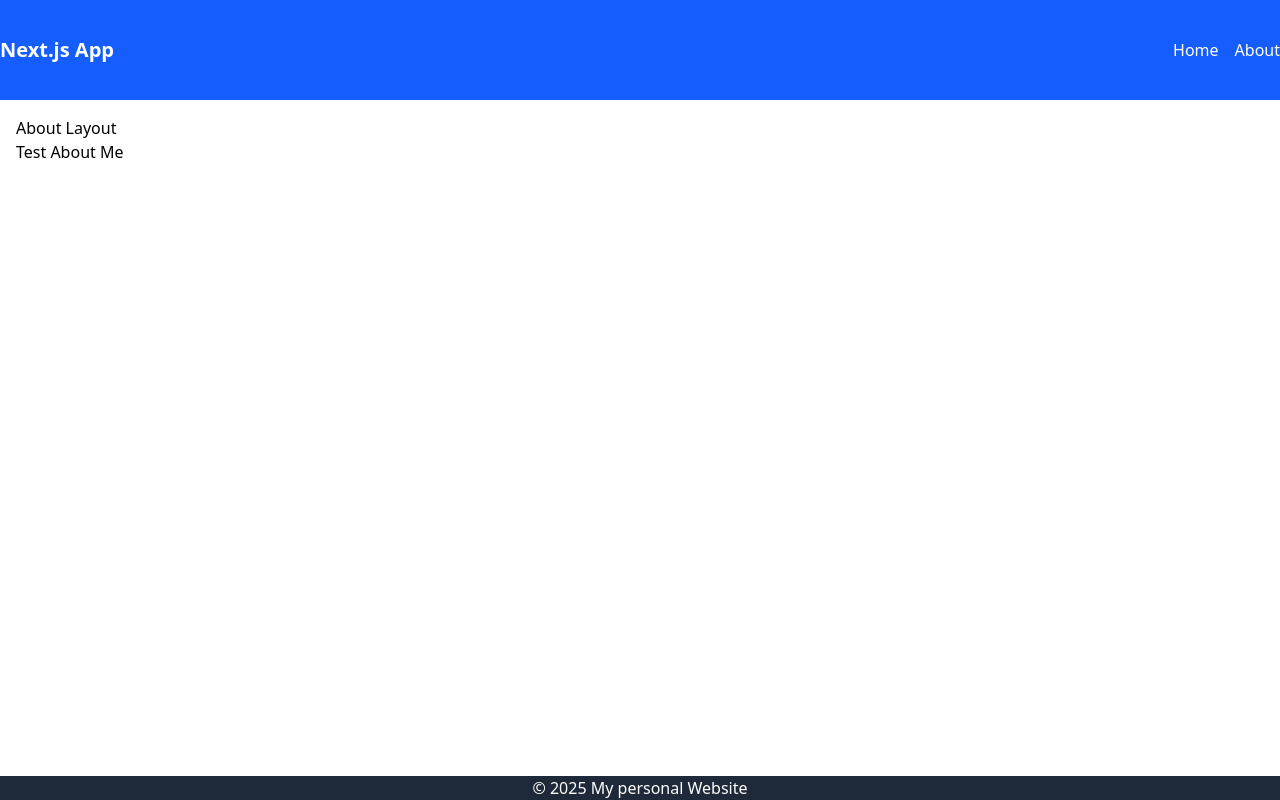
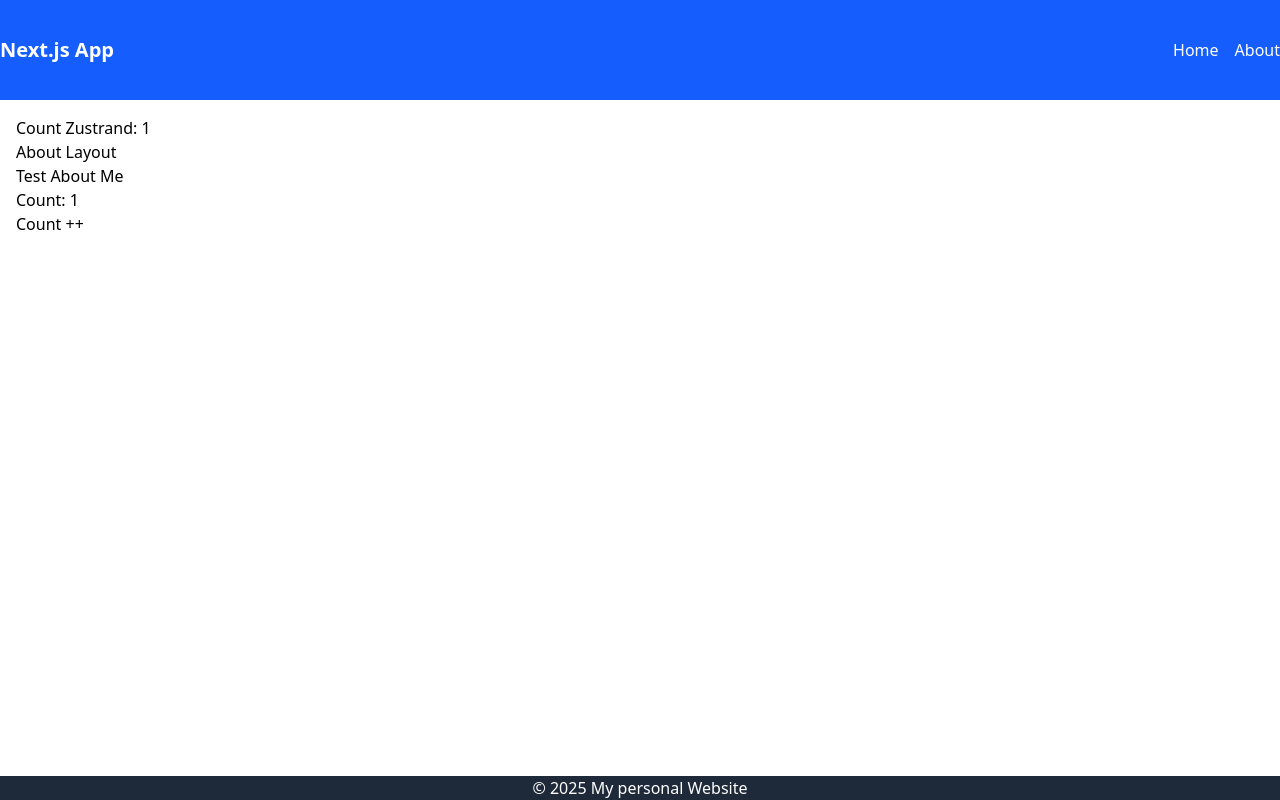
Before and after one commit to TantowiPutra/belajar-next-js-app-router, a Next.js app: page /about in a window 1280 px wide. Built offline with nearby package versions, Linux system fonts and the light colour scheme.

Commit message:
tugas day-13: React Context Native/Using Zustrand

```diff
--- a/app/(admin)/about/page.tsx
+++ b/app/(admin)/about/page.tsx
@@ -1,7 +1,14 @@
+"use client"
+
+import { dataStore } from "@/store/datastore";
 export default function About() {
+    const { count, inc } = dataStore();
+
     return (
         <div>
             Test About Me
+            <p>{`Count: ${count}`}</p>
+            <button onClick={() => inc()}>Count ++</button>
         </div>
     );
 }
--- a/app/layout.tsx
+++ b/app/layout.tsx
@@ -2,6 +2,7 @@ import type { Metadata } from "next";
 import { Geist, Geist_Mono } from "next/font/google";
 import "./globals.css";
 import MainLayout from "@/layout";
+import { CountProvider } from "@/context";
 
 const geistSans = Geist({
   variable: "--font-geist-sans",
@@ -26,9 +27,11 @@ export default function RootLayout({
   return (
     <html lang="en" suppressHydrationWarning>
       <body className={`${geistSans.variable} ${geistMono.variable}`}>
-        <MainLayout>
-          {children}
-        </MainLayout>
+        <CountProvider>
+          <MainLayout>
+              {children}
+          </MainLayout>
+        </CountProvider>
       </body>
     </html>
   );
--- a/app/page.tsx
+++ b/app/page.tsx
@@ -1,8 +1,13 @@
+"use client"
+
 import Image from 'next/image'
 import styles from './page.module.css'
 // import { useCount } from '@/context'
+import { dataStore } from '@/store/datastore'
 
 export default function Home() {
+  const { inc } = dataStore();
+
   return (
     <div className={styles.page}>
       <main className={styles.main}>
@@ -16,6 +21,7 @@ export default function Home() {
           height={38}
           priority
         />
+        <button onClick={() => (inc())}>Count ++</button>
       </main>
       <footer className={styles.footer}>
         <a
--- /dev/null
+++ b/context/index.tsx
@@ -0,0 +1,18 @@
+"use client"
+
+import { createContext, useContext, useState, ReactNode } from "react"
+
+const CountContext = createContext<any>(null);
+
+export function CountProvider({ children } : {children: ReactNode}) {
+    const [count, setCount] = useState(0);
+
+    return (
+        <CountContext.Provider value={{ count, setCount }}>
+            { children }
+        </CountContext.Provider>
+    );
+}
+export function useCount() {
+    return useContext(CountContext);
+}
--- a/layout/index.tsx
+++ b/layout/index.tsx
@@ -1,4 +1,7 @@
+"use client"
+
 import Link from "next/link";
+import { dataStore } from "@/store/datastore";
 /*
     Komponen ./layout/index.js menerima prop berupa children dari komponen induk, dan memberikan kembalian berupa komponen
     yang sudah disatukan dengan prop tersebut
@@ -9,6 +12,8 @@ import Link from "next/link";
 */
 
 export default function MainLayout({ children } : { children: React.ReactNode }) {
+    const { count } = dataStore();
+
     return (
         <div>
             <div className="flex flex-col h-screen">
@@ -27,6 +32,7 @@ export default function MainLayout({ children } : { children: React.ReactNode })
                 </header>
 
                 <main className="flex-1 container mx-auto p-4">
+                    <p>{`Count Zustrand: ${count}`}</p>
                     <div>{ children }</div>
                 </main>
 
--- a/package.json
+++ b/package.json
@@ -15,7 +15,8 @@
     "react": "^19.0.0",
     "react-dom": "^19.0.0",
     "tailwindcss": "^4.1.4",
-    "zod": "^3.24.4"
+    "zod": "^3.24.4",
+    "zustand": "^5.0.4"
   },
   "devDependencies": {
     "@eslint/eslintrc": "^3",
--- /dev/null
+++ b/store/datastore.tsx
@@ -0,0 +1,17 @@
+import { create } from 'zustand'
+import { createJSONStorage, persist } from 'zustand/middleware'
+
+type Store = {
+  count: number
+  inc: () => void
+}
+
+export const dataStore = create<Store>()(
+  persist((set) => ({
+    count: 1,
+    inc: () => set((state) => ({ count: state.count + 1 })),
+  }), {
+    name: 'Count Storage',
+    storage: createJSONStorage(() => localStorage)
+  })
+)
```
Also changed, not shown: 1 other file (tests, documents, lock files or other folders).
